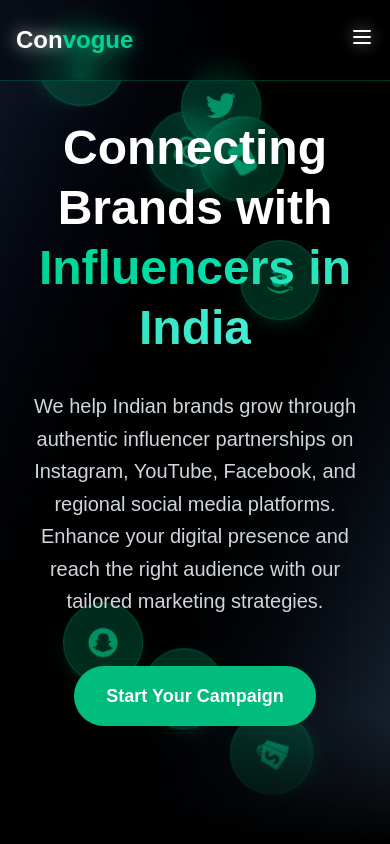
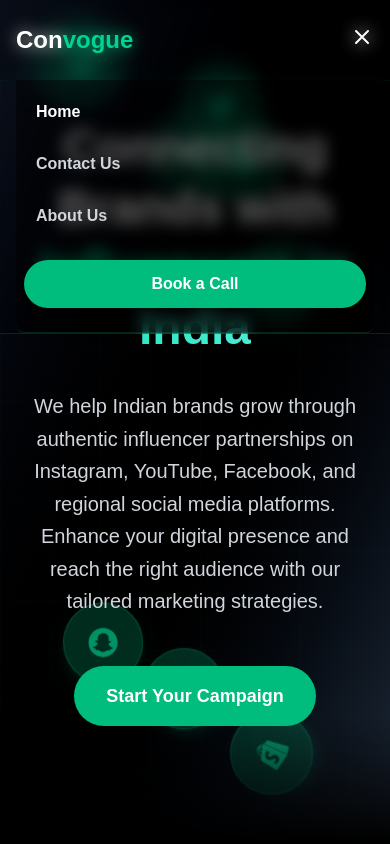
Before and after one commit to chwla/influencer-agency-website, a Next.js app: page / in a window 390 px wide. Both pictures are taken after a click on the button 362 px from the left and 36 px from the top of the page. Shown: the top 844 px of the page. Built offline with nearby package versions, Linux system fonts and the light colour scheme.

Commit message:
fixed hamburger menu

```diff
--- a/app/components/navbar.js
+++ b/app/components/navbar.js
@@ -1,8 +1,18 @@
 'use client';
-import React from 'react';
+import React, { useState } from 'react';
 import Link from 'next/link';
 
 const Navbar = () => {
+  const [isMenuOpen, setIsMenuOpen] = useState(false);
+
+  const toggleMenu = () => {
+    setIsMenuOpen(!isMenuOpen);
+  };
+
+  const closeMenu = () => {
+    setIsMenuOpen(false);
+  };
+
   return (
     <nav className="fixed top-0 w-full z-50 bg-black/20 backdrop-blur-sm border-b border-emerald-500/20">
       <div className="max-w-7xl mx-auto px-4 sm:px-6 lg:px-8">
@@ -15,7 +25,7 @@
             </Link>
           </div>
 
-          {/* Navigation Links */}
+          {/* Navigation Links - Desktop */}
           <div className="hidden md:block">
             <div className="ml-10 flex items-baseline space-x-8">
               <Link
@@ -39,7 +49,7 @@
             </div>
           </div>
 
-          {/* CTA Button */}
+          {/* CTA Button - Desktop */}
           <div className="hidden md:block">
             <Link
               href="https://calendly.com/team-convogue-dem_/new-meeting"
@@ -51,11 +61,63 @@
 
           {/* Mobile menu button */}
           <div className="md:hidden">
-            <button className="text-gray-300 hover:text-white focus:outline-none focus:text-white">
-              <svg className="h-6 w-6" fill="none" viewBox="0 0 24 24" stroke="currentColor">
-                <path strokeLinecap="round" strokeLinejoin="round" strokeWidth={2} d="M4 6h16M4 12h16M4 18h16" />
-              </svg>
+            <button
+              onClick={toggleMenu}
+              className="text-gray-300 hover:text-white focus:outline-none focus:text-white transition-colors duration-200"
+              aria-label="Toggle menu"
+            >
+              {isMenuOpen ? (
+                // Close icon
+                <svg className="h-6 w-6" fill="none" viewBox="0 0 24 24" stroke="currentColor">
+                  <path strokeLinecap="round" strokeLinejoin="round" strokeWidth={2} d="M6 18L18 6M6 6l12 12" />
+                </svg>
+              ) : (
+                // Hamburger icon
+                <svg className="h-6 w-6" fill="none" viewBox="0 0 24 24" stroke="currentColor">
+                  <path strokeLinecap="round" strokeLinejoin="round" strokeWidth={2} d="M4 6h16M4 12h16M4 18h16" />
+                </svg>
+              )}
             </button>
+          </div>
+        </div>
+
+        {/* Mobile Menu */}
+        <div className={`md:hidden transition-all duration-300 ease-in-out ${
+          isMenuOpen
+            ? 'max-h-96 opacity-100'
+            : 'max-h-0 opacity-0 overflow-hidden'
+        }`}>
+          <div className="px-2 pt-2 pb-6 space-y-1 bg-black/40 backdrop-blur-sm rounded-b-lg border-b border-emerald-500/20">
+            <Link
+              href="/"
+              onClick={closeMenu}
+              className="text-white hover:text-emerald-400 block px-3 py-3 text-base font-semibold transition-colors duration-200 rounded-md hover:bg-emerald-500/10"
+            >
+              Home
+            </Link>
+            <Link
+              href="/contact"
+              onClick={closeMenu}
+              className="text-gray-300 hover:text-emerald-400 block px-3 py-3 text-base font-semibold transition-colors duration-200 rounded-md hover:bg-emerald-500/10"
+            >
+              Contact Us
+            </Link>
+            <Link
+              href="/about"
+              onClick={closeMenu}
+              className="text-gray-300 hover:text-emerald-400 block px-3 py-3 text-base font-semibold transition-colors duration-200 rounded-md hover:bg-emerald-500/10"
+            >
+              About Us
+            </Link>
+            <div className="pt-4">
+              <Link
+                href="https://calendly.com/team-convogue-dem_/new-meeting"
+                onClick={closeMenu}
+                className="bg-emerald-500 hover:bg-emerald-600 text-white px-6 py-3 rounded-full text-base font-semibold transition-all duration-200 transform hover:scale-105 block text-center"
+              >
+                Book a Call
+              </Link>
+            </div>
           </div>
         </div>
       </div>
```
